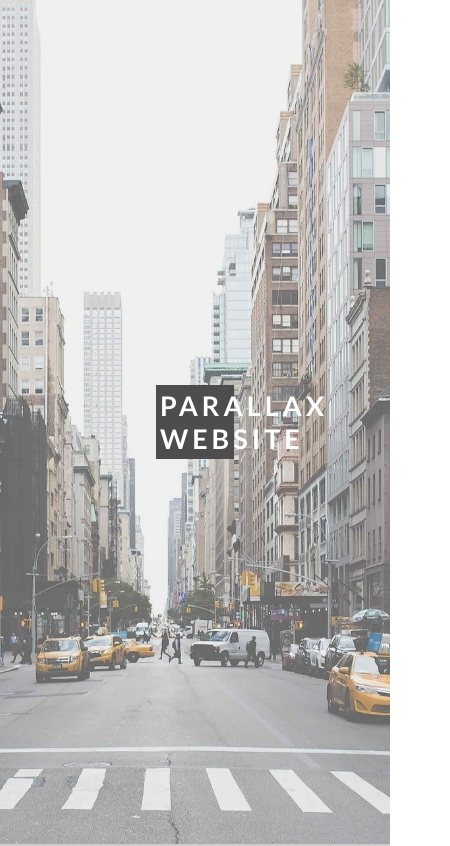
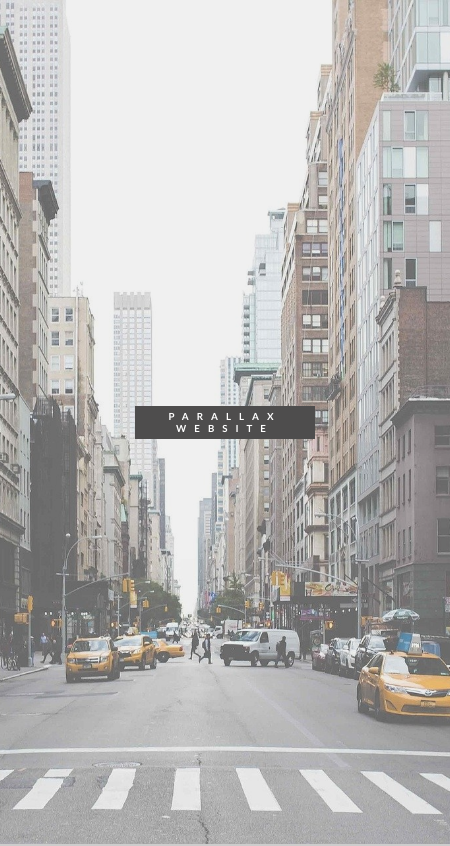
Before and after one commit to Kyse7535/parralax, a plain HTML site: page index.html in a window 390 px wide. Shown: the top 846 px of the page, 450 px wide, since content can reach past the window. Drawn offline with Linux system fonts and the light colour scheme.

Commit message:
parallax

```diff
--- a/Css/index.css
+++ b/Css/index.css
@@ -3,6 +3,11 @@
     margin: 0;
     box-sizing: border-box;
     font-family: 'Lato';
+}
+
+body,
+html {
+    min-width: 450px;
 }
 
 .part1,
@@ -29,12 +34,12 @@
 }
 
 h1 {
-    width: 20%;
+    width: 27%;
     color: #fff;
     text-align: center;
     font-size: 27px;
-    padding: 1%;
-    letter-spacing: 4px;
+    padding: 1% 0;
+    letter-spacing: 8px;
     z-index: 1;
     text-transform: uppercase;
 }
@@ -83,3 +88,10 @@ p {
     background-color: rgb(66, 66, 66);
     color: #fff;
 }
+
+@media (max-width: 900px) {
+    h1 {
+        width: 40%;
+        font-size: 2.5vw;
+    }
+}
```
